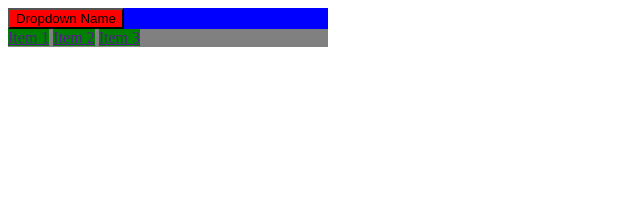
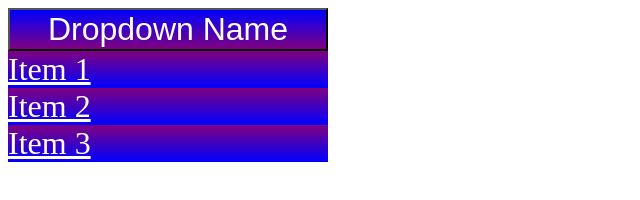
Before and after one commit to wsa138/odin-dropdown, a website: page index.html in a window 1280 px wide. Both pictures are taken after a click on the button "Dropdown Name". Shown: the whole page, without its empty margins (0-640 px from the left). Drawn offline with Linux system fonts and the light colour scheme.

Commit message:
Created html elements and added class names. Styled elements and added script that changes the display style of the dropdown list.

```diff
--- a/index.html
+++ b/index.html
@@ -16,5 +16,7 @@
           <a href="" class="dropdown-item">Item 3</a>
       </div>
   </div>
+
+  <script src="index.js"></script>
 </body>
 </html>
--- /dev/null
+++ b/index.js
@@ -0,0 +1,10 @@
+const dropdownBtn = document.querySelector('.dropdown-btn');
+const itemsContainer = document.querySelector('.items-container');
+
+dropdownBtn.addEventListener('click', () => {
+  if (itemsContainer.style.display === 'flex') {
+    itemsContainer.style.display = 'none';
+  } else {
+    itemsContainer.style.display = 'flex';
+  }
+});
--- a/style.css
+++ b/style.css
@@ -1,17 +1,25 @@
 .dropdown-container {
-background-color: blue;
-width: 20rem;
-height: 2rem;
+  font-size: 2rem;
+  width: 20rem;
 }
 
 .dropdown-btn {
-    background-color: red;
+  font-size: 1em;
+  width: 20rem;
+  background-image: linear-gradient(blue, purple);
+  color: white;
 }
 
 .items-container {
-    background-color: grey;
+  display: flex;
+  flex-direction: column;
+  display: none;
+  font-size: 1em;
+  background-image: linear-gradient(purple, blue);
 }
 
 .dropdown-item {
-    background-color: green;
+  background-image: linear-gradient(purple, blue);
+  font-size: 1em;
+  color: white;
 }
```
Lines whose indentation alone changed are shown as unchanged.
